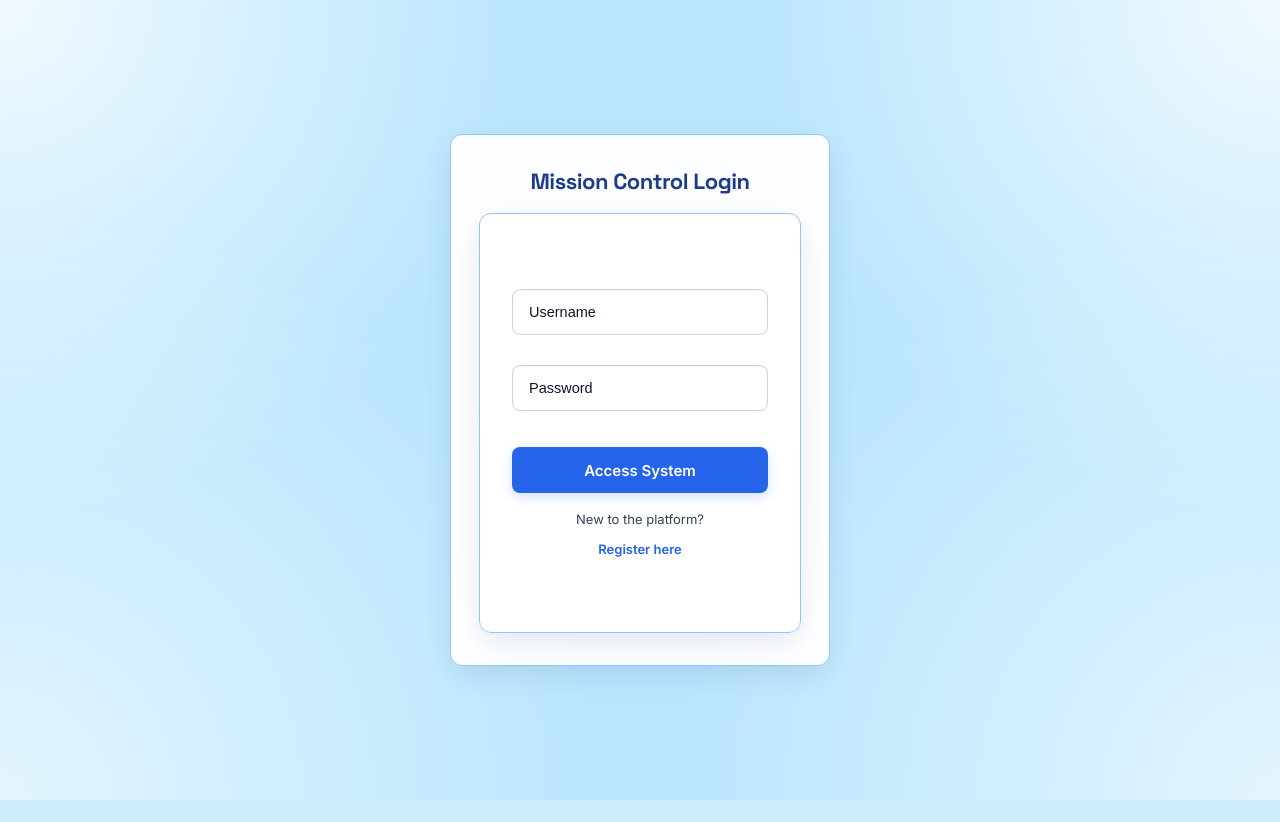
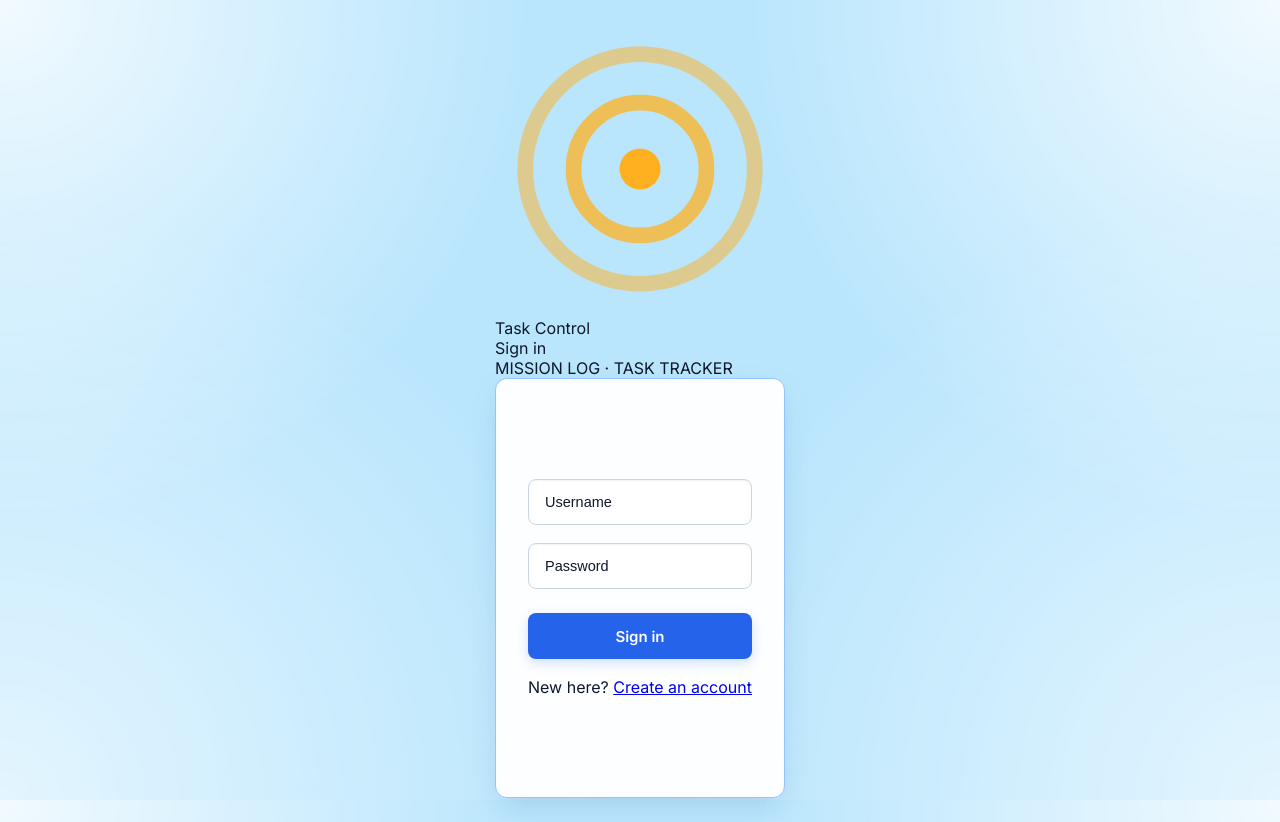
Before and after one commit to pujaux/Task-Management-app, a Flask app: page /login in a window 1280 px wide. Before the commit the page ends 800 px from the top, so only its background shows below. Run offline with Flask 3, Linux system fonts and the light colour scheme.

Commit message:
The modified login

```diff
--- a/templates/login.html
+++ b/templates/login.html
@@ -3,134 +3,49 @@
 <head>
 <meta charset="UTF-8">
 <meta name="viewport" content="width=device-width, initial-scale=1.0">
-    <title>Task Control — Authorization</title>
+<title>Task Control — Sign in</title>
 <link rel="preconnect" href="https://fonts.googleapis.com">
-    <link href="https://fonts.googleapis.com/css2?family=Space+Grotesk:wght@600;700;800&family=Inter:wght@400;500;600&display=swap" rel="stylesheet">
+<link href="https://fonts.googleapis.com/css2?family=Space+Grotesk:wght@500;600;700&family=Inter:wght@400;500;600;700&family=JetBrains+Mono:wght@400;500&display=swap" rel="stylesheet">
 <link rel="stylesheet" href="{{ url_for('static', filename='style.css') }}">
-    <style>
-        body.lp-body {
-            min-height: 100vh;
-            width: 100%;
-            margin: 0;
-            display: flex;
-            align-items: center;
-            justify-content: center;
-            padding: 24px;
-            box-sizing: border-box;
-            font-family: var(--font-body, 'Inter', sans-serif);
-        }
-
-        .lp-card {
-            width: 100%;
-            max-width: 380px;
-            padding: 32px 28px;
-            background: rgba(255, 255, 255, 0.96);
-            border: 1px solid var(--border, #93c5fd);
-            border-radius: var(--radius, 12px);
-            box-shadow: 0 10px 30px -5px rgba(30, 58, 138, 0.15);
-            backdrop-filter: blur(16px);
-            box-sizing: border-box;
-        }
-
-        .lp-title {
-            font-family: var(--font-display, 'Space Grotesk', sans-serif);
-            font-size: 22px;
-            font-weight: 800;
-            margin-bottom: 18px;
-            color: #1e3a8a;
-            text-align: center;
-            letter-spacing: -0.5px;
-        }
-
-        .lp-input {
-            width: 100%;
-            height: 44px;
-            padding: 0 14px;
-            margin-bottom: 12px;
-            background: #ffffff;
-            border: 1px solid #cbd5e1;
-            color: #0f172a;
-            border-radius: 8px;
-            font-size: 14px;
-            font-weight: 500;
-            box-sizing: border-box;
-            box-shadow: inset 0 1px 2px rgba(0, 0, 0, 0.05);
-            outline: none;
-            transition: all 0.2s ease;
-        }
-        .lp-input::placeholder { color: #94a3b8; }
-        .lp-input:focus {
-            border-color: #2563eb;
-            box-shadow: 0 0 0 4px rgba(37, 99, 235, 0.18);
-        }
-
-        .lp-btn {
-            width: 100%;
-            height: 44px;
-            margin-top: 4px;
-            background: #2563eb;
-            color: #ffffff;
-            border: none;
-            border-radius: 8px;
-            font-weight: 600;
-            font-size: 14.5px;
-            cursor: pointer;
-            box-shadow: 0 4px 12px rgba(37, 99, 235, 0.2);
-            transition: background 0.15s ease;
-        }
-        .lp-btn:hover { background: #1d4ed8; }
-
-        .lp-error {
-            color: #dc2626;
-            margin-bottom: 12px;
-            text-align: center;
-            font-size: 13.5px;
-        }
-        .lp-msg {
-            color: #16a34a;
-            margin-bottom: 12px;
-            text-align: center;
-            font-size: 13.5px;
-        }
-        .lp-switch {
-            text-align: center;
-            margin-top: 14px;
-            font-size: 13px;
-            color: #334155;
-        }
-        .lp-switch a {
-            color: #2563eb;
-            text-decoration: none;
-            font-weight: 600;
-        }
-        .lp-switch a:hover { text-decoration: underline; }
-    </style>
 </head>
 <body class="lp-body">
 
+  <div class="lp-shell">
+    <div class="lp-brand">
+      <svg class="radar" viewBox="0 0 24 24" fill="none" xmlns="http://www.w3.org/2000/svg">
+        <circle cx="12" cy="12" r="9.5" stroke="#ffb020" stroke-width="1.3" opacity="0.5"/>
+        <circle cx="12" cy="12" r="5.5" stroke="#ffb020" stroke-width="1.3" opacity="0.75"/>
+        <circle cx="12" cy="12" r="1.7" fill="#ffb020"/>
+      </svg>
+      Task Control
+    </div>
+
     <div class="lp-card">
       {% if register %}
-            <div class="lp-title">Create Account</div>
+        <div class="lp-title">Create your account</div>
+        <div class="lp-subtitle">REGISTER · NEW OPERATOR</div>
         <form action="/register" method="POST">
       {% else %}
-            <div class="lp-title">Mission Control Login</div>
+        <div class="lp-title">Sign in</div>
+        <div class="lp-subtitle">MISSION LOG · TASK TRACKER</div>
         <form action="/login" method="POST">
       {% endif %}
 
         {% if error %}<div class="lp-error">{{ error }}</div>{% endif %}
         {% if msg %}<div class="lp-msg">{{ msg }}</div>{% endif %}
 
-            <input type="text" name="username" class="lp-input" placeholder="Username" required autocomplete="off">
-            <input type="password" name="password" class="lp-input" placeholder="Password" required>
+        <input type="text" name="username" class="lp-input" placeholder="Username" required autocomplete="username">
+        <input type="password" name="password" class="lp-input" placeholder="Password" required autocomplete="{{ 'new-password' if register else 'current-password' }}">
 
         {% if register %}
-                <button type="submit" class="lp-btn">Register</button>
-                <div class="lp-switch">Already have an account? <a href="/login">Login here</a></div>
+          <button type="submit" class="lp-btn">Create account</button>
+          <div class="lp-switch">Already registered? <a href="/login">Sign in</a></div>
         {% else %}
-                <button type="submit" class="lp-btn">Access System</button>
-                <div class="lp-switch">New to the platform? <a href="/register">Register here</a></div>
+          <button type="submit" class="lp-btn">Sign in</button>
+          <div class="lp-switch">New here? <a href="/register">Create an account</a></div>
         {% endif %}
       </form>
+    </div>
   </div>
 
 </body>
```
Lines whose indentation alone changed are shown as unchanged.
